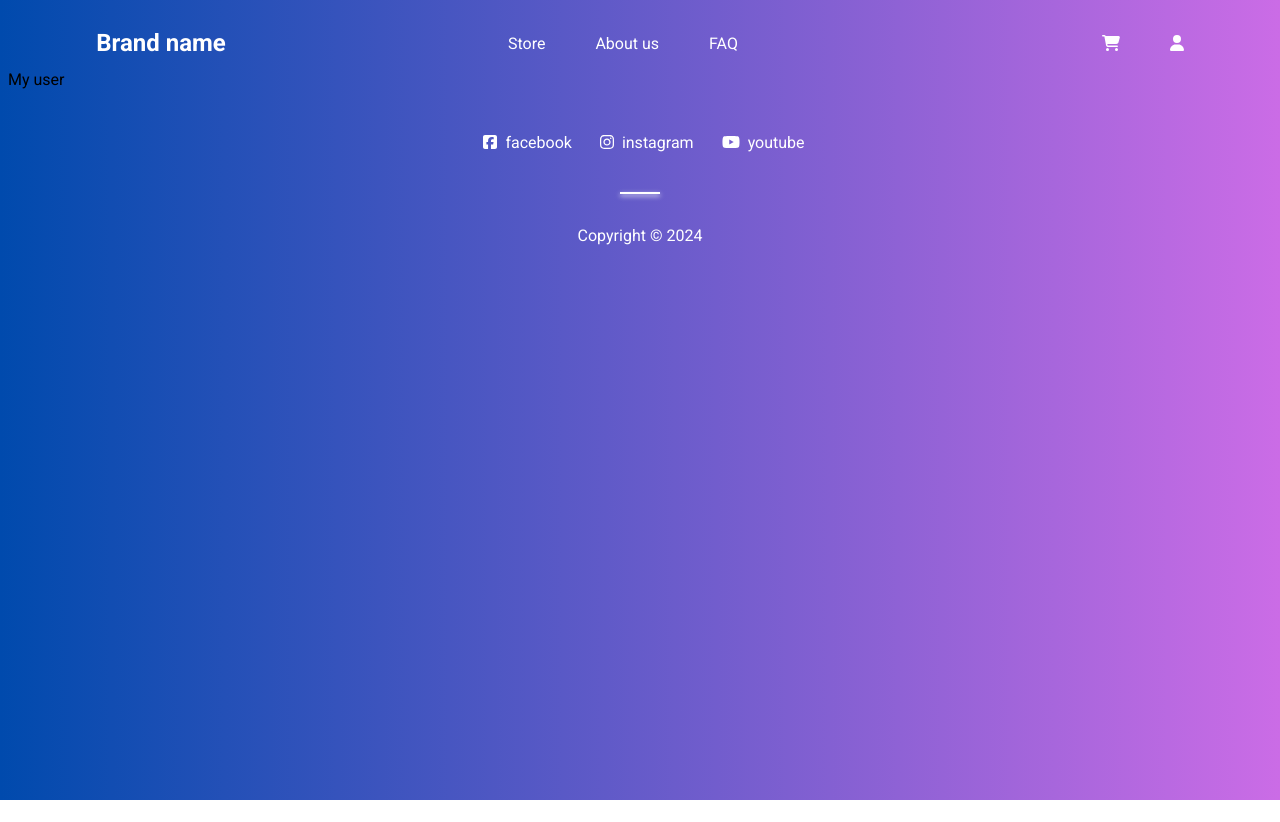
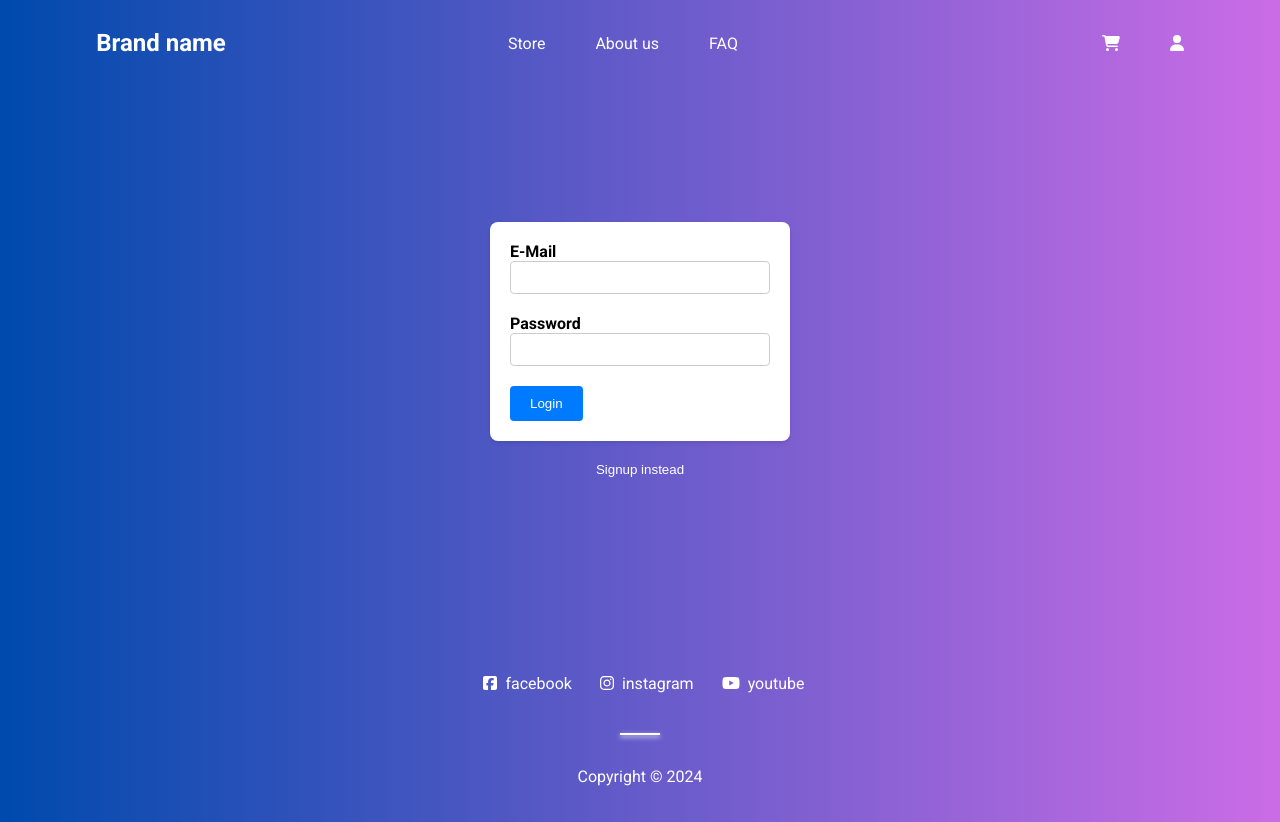
Before and after one commit to VictoriyaK19/online-store, a Vue app: page /myprofile in a window 1280 px wide. Before the commit the page ends 800 px from the top, so only its background shows below. Built offline with nearby package versions, Linux system fonts and the light colour scheme.

Commit message:
auth design

```diff
--- a/src/pages/TheStore.vue
+++ b/src/pages/TheStore.vue
@@ -28,8 +28,8 @@
     };
   },
   methods: {
-    viewDetails(product) {
-      console.log (product);
+    addToCart() {
+
     }
   }
 };
--- a/src/pages/user/MyProfile.vue
+++ b/src/pages/user/MyProfile.vue
@@ -1,3 +1,140 @@
 <template>
-    My user
-</template>
+    <div class="container">
+      <form @submit.prevent="submitForm" class="form">
+        <div class="form-control">
+          <label for="email">E-Mail</label>
+          <input type="email" id="email" v-model.trim="email" @focus="clearValidation" />
+        </div>
+        <div class="form-control">
+          <label for="password">Password</label>
+          <input type="password" id="password" v-model.trim="password" @focus="clearValidation" />
+        </div>
+        <p v-if="!formIsValid" class="error-message">
+          Please enter a valid email and password (must be at least 6 characters long).
+        </p>
+        <button class="submit-button">{{ submitButtonCaption }}</button>
+      </form>
+      <button type="button" class="switch-mode-button" @click="switchAuthForm">{{ switchModeButtonCaption }}</button>
+    </div>
+  </template>
+
+
+  <script>
+  export default {
+    data() {
+      return {
+        email: "",
+        password: "",
+        formIsValid: true,
+        mode: "login",
+      };
+    },
+    computed: {
+      submitButtonCaption() {
+          if (this.mode === 'login') {
+              return 'Login';
+          } else {
+              return 'Signup';
+          }
+      },
+      switchModeButtonCaption() {
+          if (this.mode === 'login') {
+              return 'Signup instead';
+          } else {
+              return 'Login instead';
+          }
+      }
+    },
+    methods: {
+      submitForm() {
+        this.formIsValid = true;
+        if (
+          this.email === "" ||
+          !this.email.includes("@") ||
+          this.password.length < 6
+        ) {
+          this.formIsValid = false;
+          return;
+        }
+        // send http request...
+      },
+      switchAuthForm() {
+          if (this.mode === 'login') {
+              this.mode = 'signup';
+          } else {
+              this.mode = 'login';
+          }
+      },
+    },
+  };
+  </script>
+  <style scoped>
+  .container {
+    height: 70vh;
+    display: flex;
+    flex-direction: column;
+    align-items: center;
+    justify-content: center;
+  }
+
+  .form {
+    background-color: #fff;
+    border-radius: 8px;
+    padding: 20px;
+    box-shadow: 0 2px 4px rgba(0, 0, 0, 0.1);
+    width: 300px;
+    margin-bottom: 20px;
+  }
+
+  .form-control {
+    margin-bottom: 20px;
+  }
+
+  label {
+    display: block;
+    font-weight: bold;
+  }
+
+  input {
+    width: 100%;
+    padding: 8px;
+    border: 1px solid #ccc;
+    border-radius: 4px;
+    transition: border-color 0.3s ease;
+  }
+
+  input:focus {
+    outline: none;
+    border-color: #007bff;
+  }
+
+  .error-message {
+    color: #dc3545;
+  }
+
+  .submit-button {
+    background-color: #007bff;
+    color: #fff;
+    border: none;
+    border-radius: 4px;
+    padding: 10px 20px;
+    cursor: pointer;
+    transition: background-color 0.3s ease;
+  }
+
+  .submit-button:hover {
+    background-color: #0056b3;
+  }
+
+  .switch-mode-button {
+    background-color: transparent; /* Transparent background */
+    color: #fff;
+    border: none;
+    cursor: pointer;
+    transition: color 0.3s ease;
+  }
+
+  .switch-mode-button:hover {
+    color: #fff;
+  }
+  </style>
```
